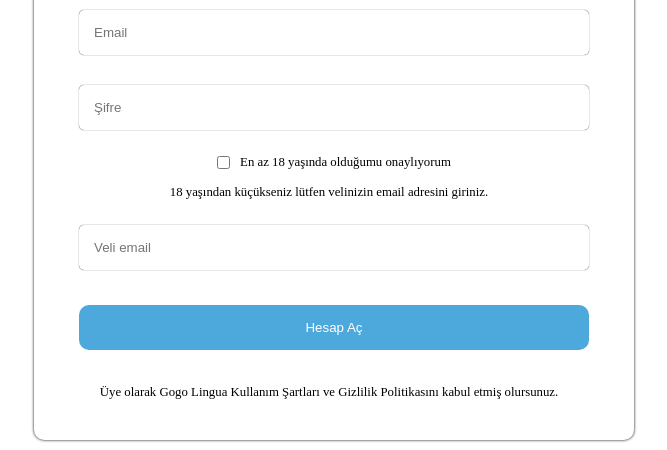
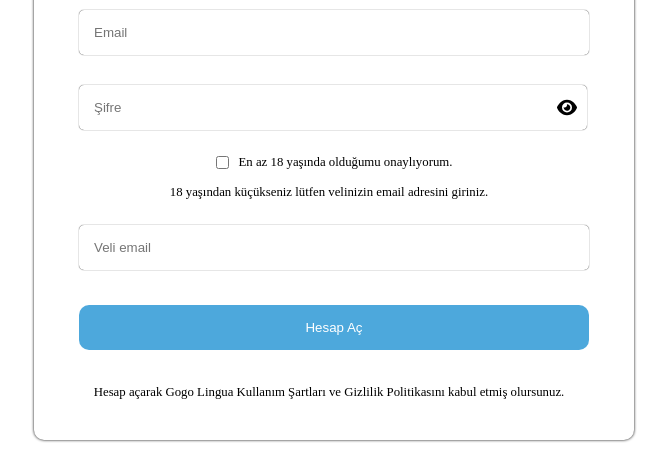
Before and after one commit to elearning-plaform/elearning-web, a React (Create React App) app: page /signup in a window 1280 px wide. Shown: the part 252-702 px from the top of the page, without its empty margins (306-973 px from the left). Built offline with nearby package versions, Linux system fonts and the light colour scheme; no server answers.

Commit message:
sign up show password function

```diff
--- a/src/assets/sass/Login.scss
+++ b/src/assets/sass/Login.scss
@@ -1,3 +1,5 @@
+$assetPath :"../assets/images";
+
 body {
     // background-color: rgb(51, 83, 153);
     font-family: --typeface-inter;
@@ -40,7 +42,6 @@ body {
 
     input {
         margin-right: 10px;
-        // margin-left: 25px;
     }
 }
 
@@ -68,6 +69,24 @@ p {
     margin-top: 20px;
 }
 
+.toggle-password {
+    width: 20px;
+    margin-left: -45px;
+    cursor: pointer;
+}
+
+.password{
+    display: flex;
+    flex-direction: row;
+    flex-wrap: wrap;
+    max-width: 600px;
+    width: 100%;
+}
+
+.form-password{
+    width: 94%;
+}
+
 @media (max-width: 320px) {
     .form-container {
         margin-top: 0;
@@ -77,4 +96,8 @@ p {
         max-width: 100%;
         width: 100%;
     }
+
+    .form-password{
+        width: 88%;
+    }
 }
--- a/src/page/Login.tsx
+++ b/src/page/Login.tsx
@@ -3,6 +3,7 @@ import { useState } from 'react'
 import { signInWithEmailAndPassword } from 'firebase/auth'
 import { auth } from '../firebase'
 import { NavLink, useNavigate } from 'react-router-dom'
+import toast, { Toaster } from 'react-hot-toast';
 
 const Login = () => {
     const navigate = useNavigate()
@@ -16,7 +17,7 @@ const Login = () => {
                 // Signed in
                 const user = userCredential.user;
                 if (user.emailVerified === false) {
-                    alert("Please verify your email first")
+                    toast.error("Please verify your email first")
                     return
                 }
                 navigate("/home")
@@ -25,7 +26,28 @@ const Login = () => {
             .catch((error) => {
                 const errorCode = error.code;
                 const errorMessage = error.message;
-                console.log(errorCode, errorMessage)
+
+                switch (errorCode) {
+                    case 'auth/invalid-email':
+                        toast.error("Invalid email address");
+                        console.log(errorMessage);
+                        break;
+                    case 'auth/missing-password':
+                        toast.error(`Missing password`);
+                        console.log(errorMessage);
+                        break;
+                    case 'auth/user-not-found':
+                        toast.error(`Email not found`);
+                        console.log(errorMessage);
+                        break;
+                    case 'auth/wrong-password':
+                        toast.error('Wrong password');
+                        console.log(errorMessage);
+                        break;
+                    default:
+                        console.log(errorMessage);
+                        break;
+                }
             });
 
     }
@@ -33,6 +55,7 @@ const Login = () => {
     return (
 
         <div className="form-container">
+            <Toaster />
             <form className="form">
                 <h1> Login </h1>
 
@@ -60,10 +83,10 @@ const Login = () => {
                 > Login
                 </button>
             </form>
-                <p className="signin-link"
-                >No account yet? {' '}
-                    <NavLink to="/signup"> Sign up </NavLink>
-                </p>
+            <p className="signin-link"
+            >No account yet? {' '}
+                <NavLink to="/signup"> Sign up </NavLink>
+            </p>
         </div >
 
     )
--- a/src/page/Signup.tsx
+++ b/src/page/Signup.tsx
@@ -1,10 +1,9 @@
-import { useEffect, useState } from 'react';
+import { useState } from 'react';
 import { NavLink, useNavigate } from 'react-router-dom';
 import { createUserWithEmailAndPassword, sendEmailVerification } from 'firebase/auth';
-import firebase, { auth } from '../firebase';
+import { auth } from '../firebase';
 import toast, { Toaster } from 'react-hot-toast';
-
-const notify = () => toast('Here is your toast.');
+import eye from '../assets/images/eye-solid.svg';
 
 const Signup = () => {
     const navigate = useNavigate();
@@ -14,12 +13,15 @@ const Signup = () => {
     const [password, setPassword] = useState('')
     const [parentConfirmation, setParentConfirm] = useState('')
     const [isChecked, setIsChecked] = useState(false)
+    const [passwordVisible, setPasswordVisible] = useState(false);
+
+    const togglePasswordVisibility = () => {
+        setPasswordVisible(!passwordVisible);
+    };
 
     const handleCheckboxChange = () => {
         setIsChecked(!isChecked);
     };
-
-    // const notify = () => toast('Here is your toast.')
 
     const onSubmit = async (e: { preventDefault: () => void; }) => {
         e.preventDefault()
@@ -39,11 +41,11 @@ const Signup = () => {
 
                 switch (errorCode) {
                     case 'auth/email-already-in-use':
-                        toast.error(`Email address ${email} already in use.`);
+                        toast.error(`Email address is already in use: \n ${email}`);
                         console.log(errorMessage);
                         break;
                     case 'auth/invalid-email':
-                        toast.error(`Email address ${email} is invalid.`);
+                        toast.error(`Email address is invalid: \n ${email}`);
                         console.log(errorMessage);
                         break;
                     case 'auth/operation-not-allowed':
@@ -89,17 +91,23 @@ const Signup = () => {
                     required
                     placeholder="Email"
                 />
+                <div className='password'>
                     <input
                         // PASSWORD
-                    className="form-input"
-                    type="password"
+                        className="form-input form-password"
+                        type={passwordVisible ? 'text' : 'password'}
                         value={password}
                         onChange={(e) => setPassword(e.target.value)}
                         required
-
                         placeholder="Şifre"
                         minLength={6}
                     />
+                    <img
+                        src={eye}
+                        className='toggle-password'
+                        onClick={togglePasswordVisibility}
+                    />
+                </div>
                 <div className="age-restrictions">
                     <input
                         // AGE RESTRICTIONS
@@ -109,7 +117,7 @@ const Signup = () => {
                         onChange={handleCheckboxChange}
                         checked={isChecked}
                     />
-                    <label htmlFor="okayToEmail">En az 18 yaşında olduğumu onaylıyorum</label>
+                    <label htmlFor="okayToEmail">En az 18 yaşında olduğumu onaylıyorum.</label>
                 </div>
 
                 <p>18 yaşından küçükseniz lütfen velinizin email adresini giriniz.</p>
@@ -121,13 +129,14 @@ const Signup = () => {
                     value={parentConfirmation}
                     onChange={(e) => setParentConfirm(e.target.value)}
                     required={!isChecked}
+                    disabled={isChecked}
                     placeholder="Veli email"
                 />
 
                 <button className="form-submit">
                     Hesap Aç</button>
 
-                <p>Üye olarak Gogo Lingua Kullanım Şartları ve Gizlilik Politikasını
+                <p>Hesap açarak Gogo Lingua Kullanım Şartları ve Gizlilik Politikasını
                     kabul etmiş olursunuz.</p>
 
             </form>
```
Also changed, not shown: src/assets/images/eye-solid.svg (added), src/assets/images/eye.png (added). Lines whose indentation alone changed are shown as unchanged.
